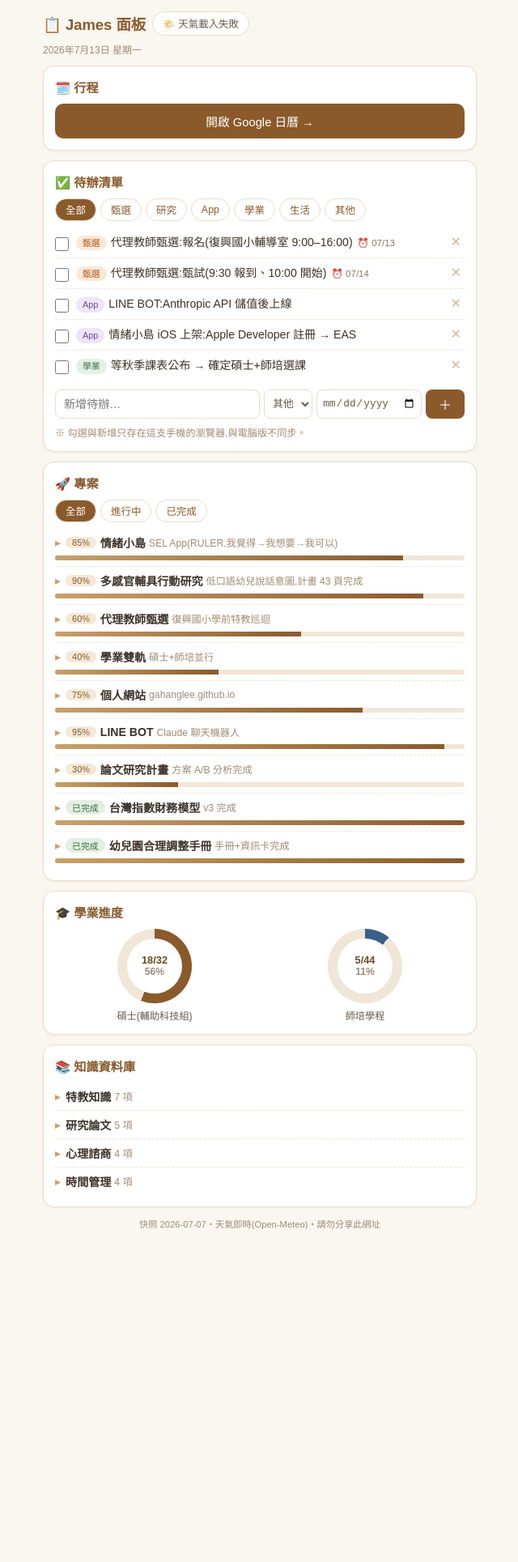
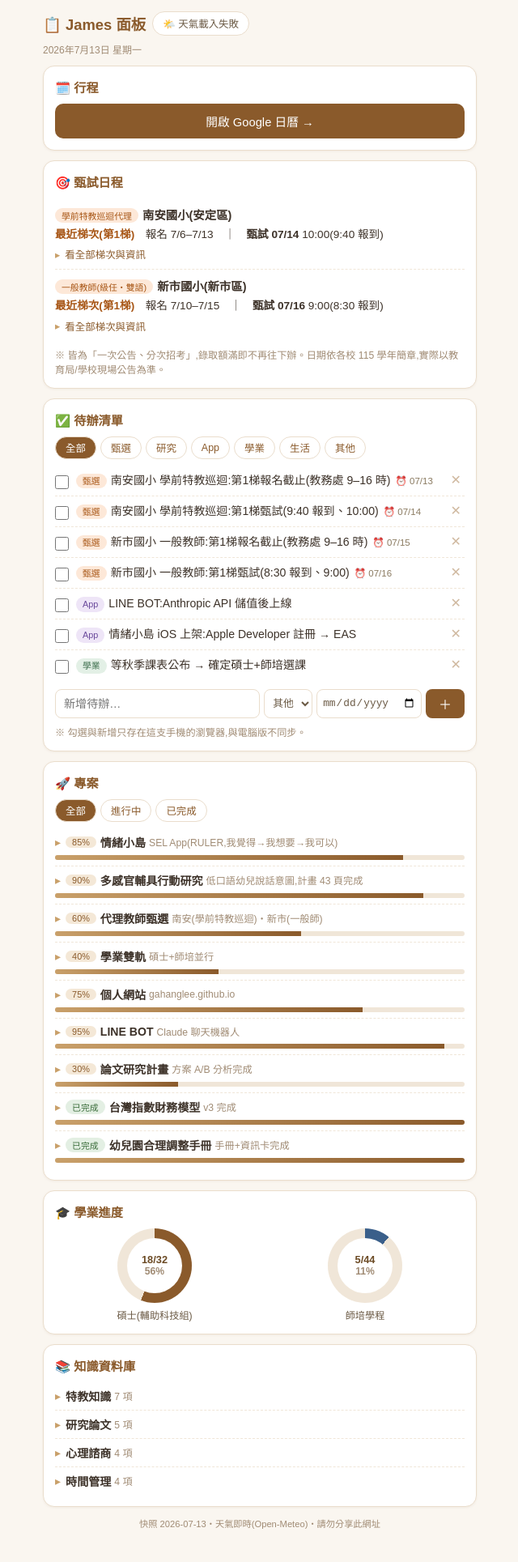
Before and after one commit to gahanglee/gahanglee.github.io, a Jekyll site: the page panel-jm7k2q.html, which Jekyll copies as it is, in a window 1280 px wide. Shown: the whole page at 81% size, without its empty margins (319-959 px from the left). Built offline with Jekyll 4.4.1, drawn with Linux system fonts in a browser that asks for light colours; before the commit the page ends 1559 px from its top, so only the background shows below that.

Commit message:
面板新增甄試日程卡片(南安學前特教巡迴、新市一般師)
- 依 115 學年簡章新增「甄試日程」卡片,資料寫死於網頁,不依賴瀏覽器 localStorage,任何裝置皆可檢視
- 自動標示今日之後最近梯次、過期梯次轉灰
- 更新待辦種子與專案摘要為南安/新市兩場

Co-Authored-By: Claude Opus 4.8 <noreply@anthropic.com>
Claude-Session: https://claude.ai/code/session_01RVTUzuM6eDD6233pYhDQX1

```diff
--- a/panel-jm7k2q.html
+++ b/panel-jm7k2q.html
@@ -67,6 +67,12 @@ footer { font-size: .7rem; color: #a08b74; text-align: center; margin-top: 10px;
 </div>
 
 <div class="card">
+<h2>🎯 甄試日程</h2>
+<div id="exam-list"></div>
+<div class="muted" style="margin-top:8px">※ 皆為「一次公告、分次招考」,錄取額滿即不再往下辦。日期依各校 115 學年簡章,實際以教育局/學校現場公告為準。</div>
+</div>
+
+<div class="card">
 <h2>✅ 待辦清單</h2>
 <div class="filter" id="tfilter"></div>
 <ul id="todos"></ul>
@@ -97,7 +103,7 @@ footer { font-size: .7rem; color: #a08b74; text-align: center; margin-top: 10px;
 <div id="knowledge"></div>
 </div>
 
-<footer>快照 2026-07-07・天氣即時(Open-Meteo)・請勿分享此網址</footer>
+<footer>快照 2026-07-13・天氣即時(Open-Meteo)・請勿分享此網址</footer>
 
 <script>
 const p2 = n => String(n).padStart(2, "0");
@@ -106,11 +112,54 @@ function ymd(d){ return d.getFullYear()+"-"+p2(d.getMonth()+1)+"-"+p2(d.getDate(
 const TODAY = ymd(twNow());
 document.getElementById("today-label").textContent = new Intl.DateTimeFormat("zh-TW",{timeZone:"Asia/Taipei",year:"numeric",month:"long",day:"numeric",weekday:"long"}).format(new Date());
 
+/* 甄試日程(依 115 學年簡章寫死,不依賴瀏覽器儲存) */
+const EXAMS = [
+ {school:"南安國小(安定區)", role:"學前特教巡迴代理", place:"教務處報到・☎ 06-5922023 轉 802・線上報名 qonx785@naes.tn.edu.tw", teach:"試教 10 分(版本自選)+口試 10 分",
+  rounds:[
+   {no:1, reg:"7/6–7/13", exam:"2026-07-14", t:"10:00(9:40 報到)"},
+   {no:2, reg:"7/15",     exam:"2026-07-16", t:"10:00(9:40 報到)"},
+   {no:3, reg:"7/17",     exam:"2026-07-20", t:"10:00(9:40 報到)"},
+   {no:4, reg:"7/21",     exam:"2026-07-22", t:"10:00(9:40 報到)"},
+   {no:5, reg:"7/23",     exam:"2026-07-24", t:"10:00(9:40 報到)"}]},
+ {school:"新市國小(新市區)", role:"一般教師(級任・雙語)", place:"教務處・臺南市新市區中興街1號・☎ 06-5992895 轉 810", teach:"試教 10 分(數學・翰林五上任選)+口試 10 分",
+  rounds:[
+   {no:1, reg:"7/10–7/15", exam:"2026-07-16", t:"9:00(8:30 報到)"},
+   {no:2, reg:"7/17",      exam:"2026-07-20", t:"9:00(8:30 報到)"},
+   {no:3, reg:"7/21",      exam:"2026-07-22", t:"9:00(8:30 報到)"},
+   {no:4, reg:"7/23",      exam:"2026-07-24", t:"9:00(8:30 報到)"},
+   {no:5, reg:"7/27",      exam:"2026-07-28", t:"9:00(8:30 報到)"},
+   {no:6, reg:"7/29",      exam:"2026-07-30", t:"9:00(8:30 報到)"},
+   {no:7, reg:"7/31",      exam:"2026-08-03", t:"9:00(8:30 報到)"},
+   {no:8, reg:"8/4",       exam:"2026-08-05", t:"9:00(8:30 報到)"}]}
+];
+(function(){
+ const box=document.getElementById("exam-list"); if(!box) return;
+ EXAMS.forEach((e,ei)=>{
+  const next=e.rounds.find(r=>r.exam>=TODAY);
+  const wrap=document.createElement("div");
+  wrap.style.cssText="padding:9px 0"+(ei<EXAMS.length-1?";border-bottom:1px dashed #f0e6d8":"");
+  const md=s=>s.slice(5).replace("-","/");
+  const nextHtml=next
+   ? `<div style="margin-top:5px;font-size:.85rem;line-height:1.5"><b style="color:#a85717">最近梯次(第${next.no}梯)</b>　報名 ${next.reg}　｜　<b>甄試 ${md(next.exam)}</b> ${next.t}</div>`
+   : `<div style="margin-top:5px" class="muted">本場梯次已全數結束</div>`;
+  const rows=e.rounds.map(r=>{
+   const past=r.exam<TODAY, cur=next&&r.no===next.no;
+   return `<div style="font-size:.8rem;line-height:1.7;${past?'color:#b8a68f;':cur?'color:#a85717;font-weight:700;':''}">第${r.no}梯　報名 ${r.reg}　｜　甄試 ${md(r.exam)} ${r.t}${past?' ✓已過':cur?' ◀ 最近':''}</div>`;
+  }).join("");
+  wrap.innerHTML=`<div style="font-size:.9rem"><span class="tag c甄選">${e.role}</span><b>${e.school}</b></div>`+nextHtml
+   +`<details style="margin-top:5px;border:none;padding:0"><summary style="font-size:.78rem;color:#8a5a2b">看全部梯次與資訊</summary>`
+   +`<div style="padding:6px 0 0 2px">${rows}<div class="muted" style="margin-top:5px;line-height:1.5">🎯 ${e.teach}<br>📍 ${e.place}</div></div></details>`;
+  box.appendChild(wrap);
+ });
+})();
+
 /* 待辦 */
 const CATS=["甄選","研究","App","學業","生活","其他"];
 const DEFAULT_TODOS=[
- {t:"代理教師甄選:報名(復興國小輔導室 9:00–16:00)",c:false,cat:"甄選",due:"2026-07-13"},
- {t:"代理教師甄選:甄試(9:30 報到、10:00 開始)",c:false,cat:"甄選",due:"2026-07-14"},
+ {t:"南安國小 學前特教巡迴:第1梯報名截止(教務處 9–16 時)",c:false,cat:"甄選",due:"2026-07-13"},
+ {t:"南安國小 學前特教巡迴:第1梯甄試(9:40 報到、10:00)",c:false,cat:"甄選",due:"2026-07-14"},
+ {t:"新市國小 一般教師:第1梯報名截止(教務處 9–16 時)",c:false,cat:"甄選",due:"2026-07-15"},
+ {t:"新市國小 一般教師:第1梯甄試(8:30 報到、9:00)",c:false,cat:"甄選",due:"2026-07-16"},
  {t:"LINE BOT:Anthropic API 儲值後上線",c:false,cat:"App",due:null},
  {t:"情緒小島 iOS 上架:Apple Developer 註冊 → EAS",c:false,cat:"App",due:null},
  {t:"等秋季課表公布 → 確定碩士+師培選課",c:false,cat:"學業",due:null}];
@@ -140,7 +189,7 @@ renderTF();renderT();
 const PROJECTS=[
  {n:"情緒小島",s:"active",pct:85,d:"SEL App(RULER,我覺得→我想要→我可以)",x:"RN/Expo/TS+Supabase。22 情緒卡、角色宥宥/星星/樂樂。RULER 報告完成。下一步:Apple Developer → EAS → iOS 上架"},
  {n:"多感官輔具行動研究",s:"active",pct:90,d:"低口語幼兒說話意圖,計畫 43 頁完成",x:"南大格式。輔具:ESP32+SU-03T、INMP441、WS2812。下一步:實施研究、蒐集資料"},
- {n:"代理教師甄選",s:"active",pct:60,d:"復興國小學前特教巡迴",x:"簡歷備妥、試教逐字稿 7 頁。7/13 報名、7/14 甄試"},
+ {n:"代理教師甄選",s:"active",pct:60,d:"南安(學前特教巡迴)・新市(一般師)",x:"簡歷備妥、試教逐字稿 7 頁。南安:7/13 報名截止、7/14 甄試(9:40 報到、10:00);新市:7/15 報名截止、7/16 甄試(8:30 報到、9:00)。皆分次招考、額滿即止"},
  {n:"學業雙軌",s:"active",pct:40,d:"碩士+師培並行",x:"碩士 18/32;師培 5/44(抵免)。等秋季課表"},
  {n:"個人網站",s:"active",pct:75,d:"gahanglee.github.io",x:"合理調整/UDL/CRPD/PBS 專頁。2026-07 健檢修正完成"},
  {n:"LINE BOT",s:"active",pct:95,d:"Claude 聊天機器人",x:"程式完成,只差 API 儲值"},
```
